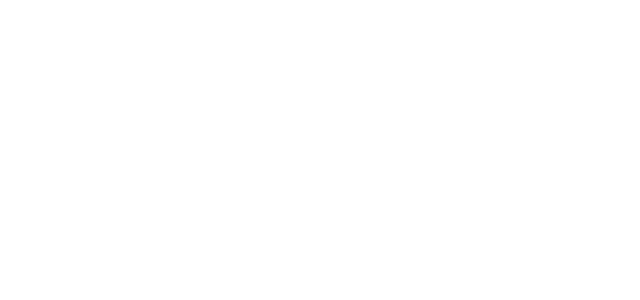
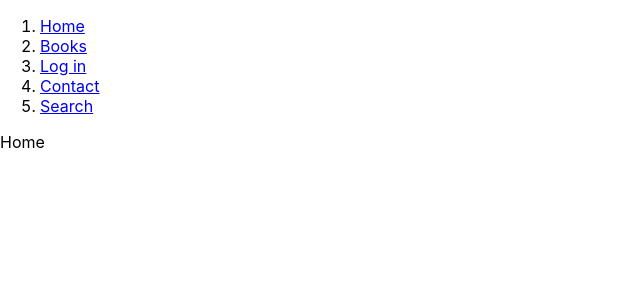
Before and after one commit to zcomert/BtkAkademiDotNetBootCamp, a React (Create React App) app in the folder day-03/bs-store/: page / in a window 1280 px wide. Before the commit this address had no page. Shown: the top 300 px of the page, without its empty margins (0-640 px from the left). Built offline with nearby package versions, Linux system fonts and the light colour scheme; the HTML template or start-up script is replaced by a standard one.

Commit message:
Home component has been done.

```diff
--- a/day-03/bs-store/src/App.js
+++ b/day-03/bs-store/src/App.js
@@ -6,6 +6,8 @@
 import Login from "./components/login/Login";
 import Contact from "./components/contact/Contact";
 import { Routes, Route } from "react-router-dom";
+import SimpleAppbar from "./components/simpleAppbar/SimpleAppbar";
+import Home from "./pages/home/Home";
 
 function App() {
   const [books, setBooks] = useState(data);
@@ -30,18 +32,18 @@
   };
   return (
     <>
+      <SimpleAppbar />
       <Routes>
         <Route
           path='/books/list'
           element={
-            <BookList books={books}
-            addBook={addBook}
-            removeBook={removeBook} />
+            <BookList books={books} addBook={addBook} removeBook={removeBook} />
           }
         />
-        <Route path="/auth/login" element={<Login />} />
-        <Route path="/search" element={<Search />} />
-        <Route path="/contact" element={<Contact />} />
+        <Route path='/auth/login' element={<Login />} />
+        <Route path='/search' element={<Search />} />
+        <Route path='/contact' element={<Contact />} />
+        <Route path='/' element={<Home />} />
       </Routes>
     </>
   );
--- a/day-03/bs-store/src/components/simpleAppbar/SimpleAppbar.js
+++ b/day-03/bs-store/src/components/simpleAppbar/SimpleAppbar.js
@@ -5,10 +5,13 @@
   return (
     <div>
         <ol>
-            <li></li>
-            <li></li>
-            <li></li>
-            <li></li>
+
+            <li> <Link to="/">Home</Link> </li>
+            <li> <Link to="/books/list">Books</Link> </li>
+            <li> <Link to="/auth/login">Log in</Link> </li>
+            <li> <Link to="/contact">Contact</Link> </li>
+            <li> <Link to="/search">Search</Link> </li>
+
         </ol>
     </div>
   )
--- /dev/null
+++ b/day-03/bs-store/src/pages/home/Home.js
@@ -0,0 +1,7 @@
+import React from 'react'
+
+export default function Home() {
+  return (
+    <div>Home</div>
+  )
+}
```
